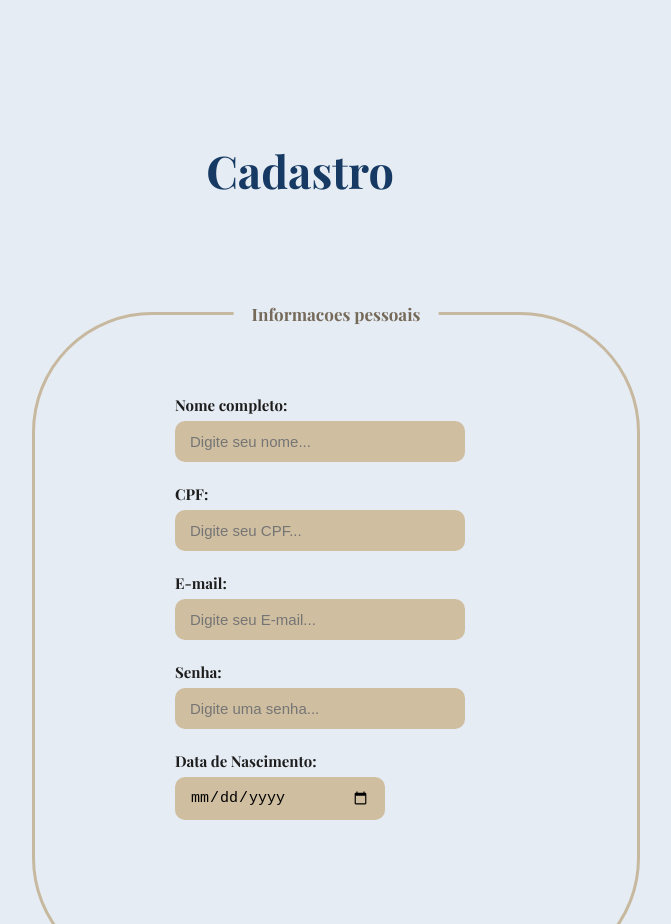
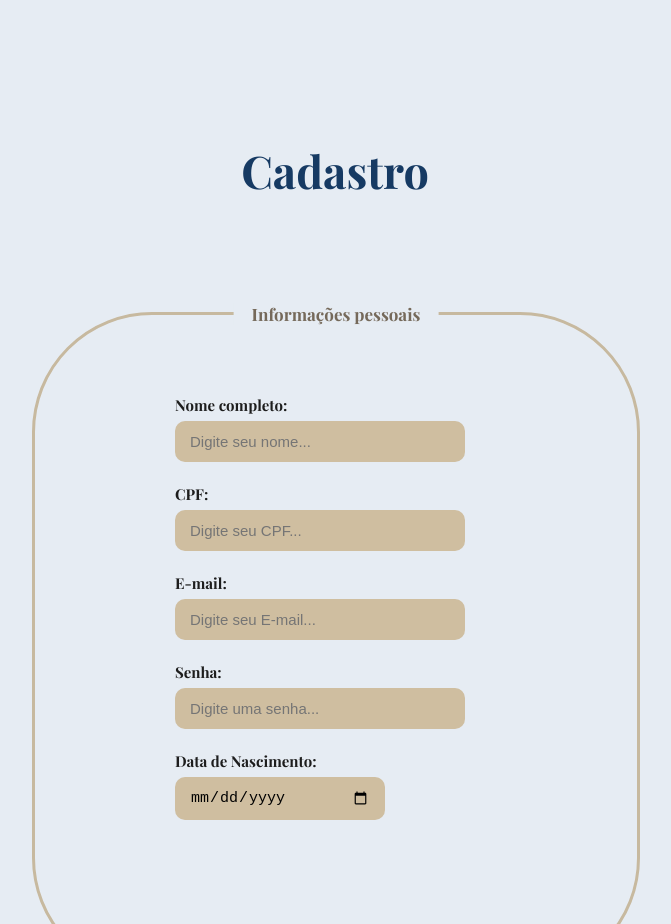
Before and after one commit to Valenbento/Fran-a-Trabalho, a plain HTML site: page Fran-a-Trabalho/index.html in a window 1280 px wide. Shown: the top 924 px of the page, without its empty margins (350-1021 px from the left). Drawn offline with nearby package versions, Linux system fonts and the light colour scheme; a web font is replaced by a local one.

Commit message:
fim por hj

```diff
--- a/Fran-a-Trabalho/index.html
+++ b/Fran-a-Trabalho/index.html
@@ -21,7 +21,7 @@
            <main>
             <form >
                 <fieldset class="envolta">
-                    <legend>Informacoes pessoais</legend>
+                    <legend>Informações pessoais</legend>
 
                     <div>
                         <label for="nome">Nome completo:</label>
--- a/Fran-a-Trabalho/style.css
+++ b/Fran-a-Trabalho/style.css
@@ -177,7 +177,7 @@ h1 {
     font-size: 45px;
     color: #163a63;
     font-weight: 700;
-    margin-left: 20px;
+    margin-left: 90px;
     margin-top: 40px;
     margin-bottom: 20px;
 }
```
